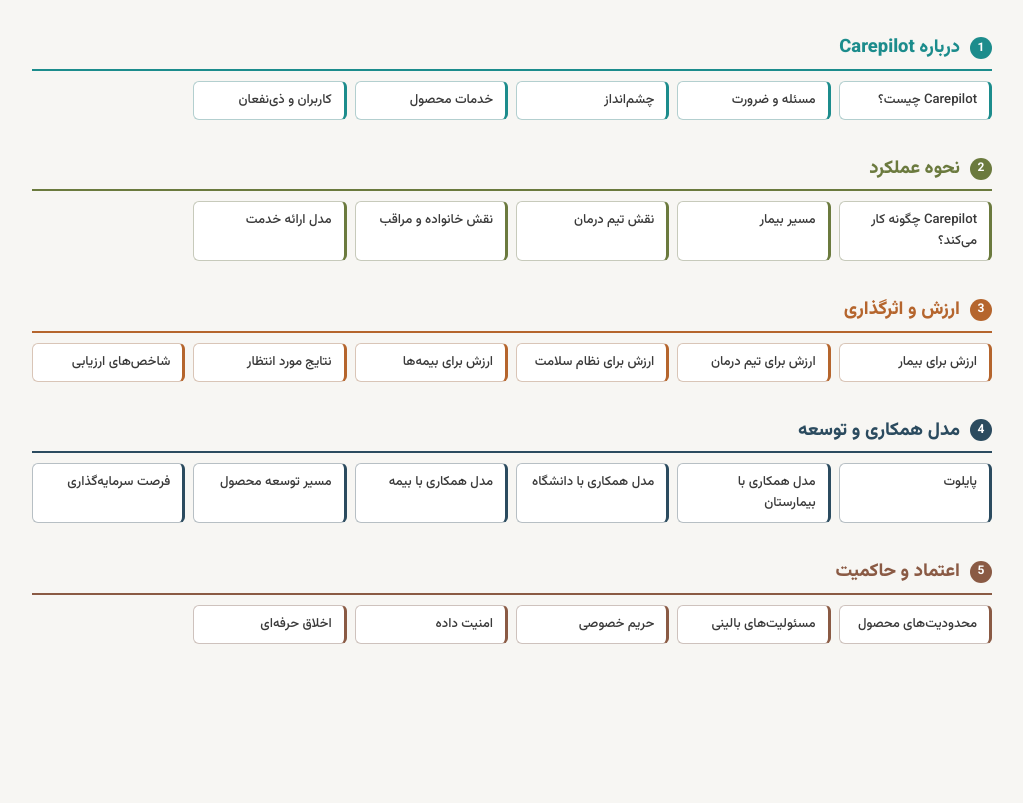
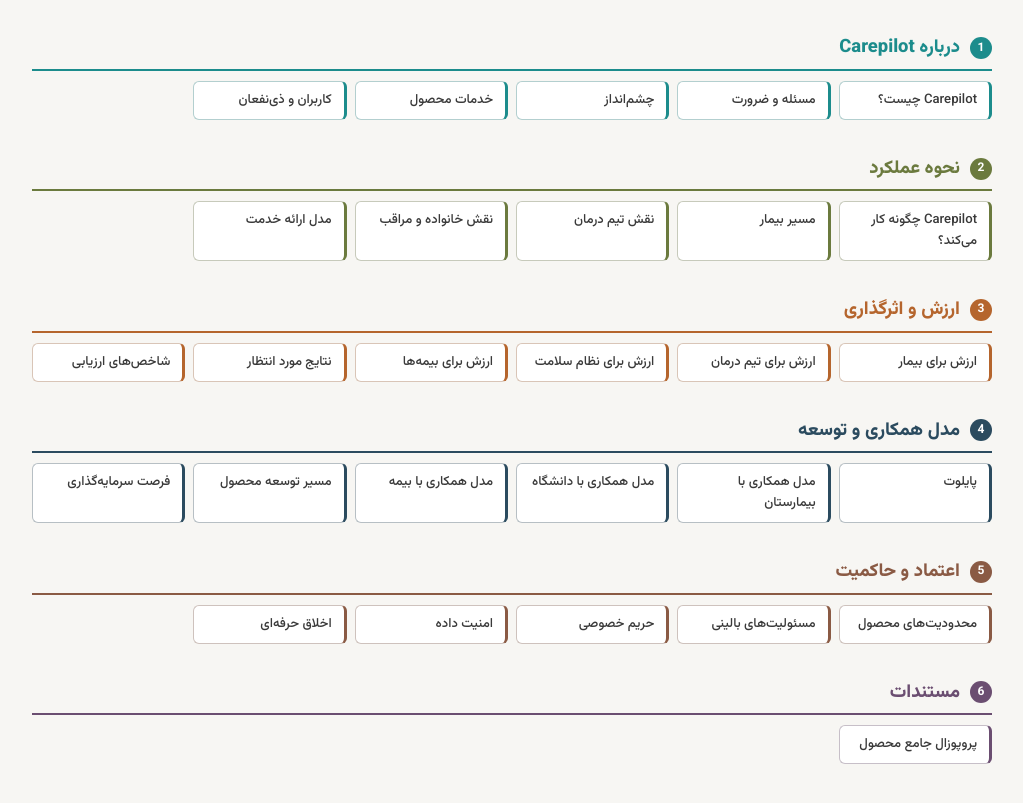
Before and after one commit to MamadTheGreat/Carepilot-main-sit, a plain HTML site: page index.html in a window 1280 px wide. Shown: the part 111-914 px from the top of the page, without its empty margins (128-1151 px from the left). Before the commit the page ends 821 px from the top, so only its background shows below. Drawn offline with Linux system fonts and the light colour scheme.

Commit message:
Update index.html

```diff
--- a/index.html
+++ b/index.html
@@ -13,6 +13,7 @@
     --copper:#b5652d;
     --navy:#2b4b5f;
     --clay:#8a5a44;
+    --plum:#6b4e71;
     --bg:#f7f6f3;
     --text:#2a2a2a;
     --muted:#6b6b6b;
@@ -112,6 +113,7 @@
   .sec-3{--accent:var(--copper);}
   .sec-4{--accent:var(--navy);}
   .sec-5{--accent:var(--clay);}
+  .sec-6{--accent:var(--plum);}
 
   @media(max-width:480px){
     .page-title{font-size:1.5rem;}
@@ -205,6 +207,17 @@
     </div>
   </div>
 
+  <!-- بخش ۶ -->
+  <div class="section sec-6">
+    <div class="section-header">
+      <span class="section-number">6</span>
+      <span class="section-title">مستندات</span>
+    </div>
+    <div class="subtopics">
+      <a href="6-1-proposal.html" class="subtopic">پروپوزال جامع محصول</a>
+    </div>
+  </div>
+
 </div>
 
 </body>
```
